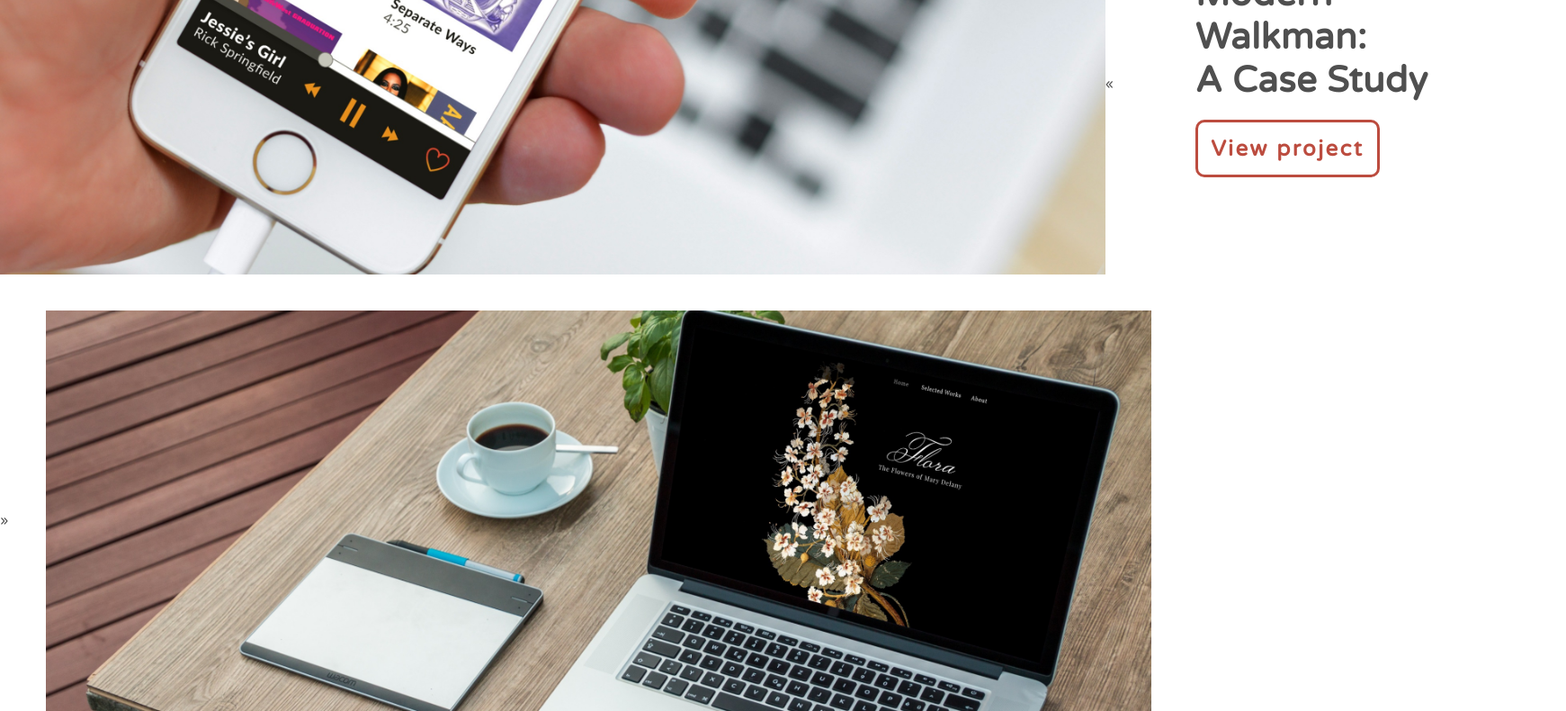
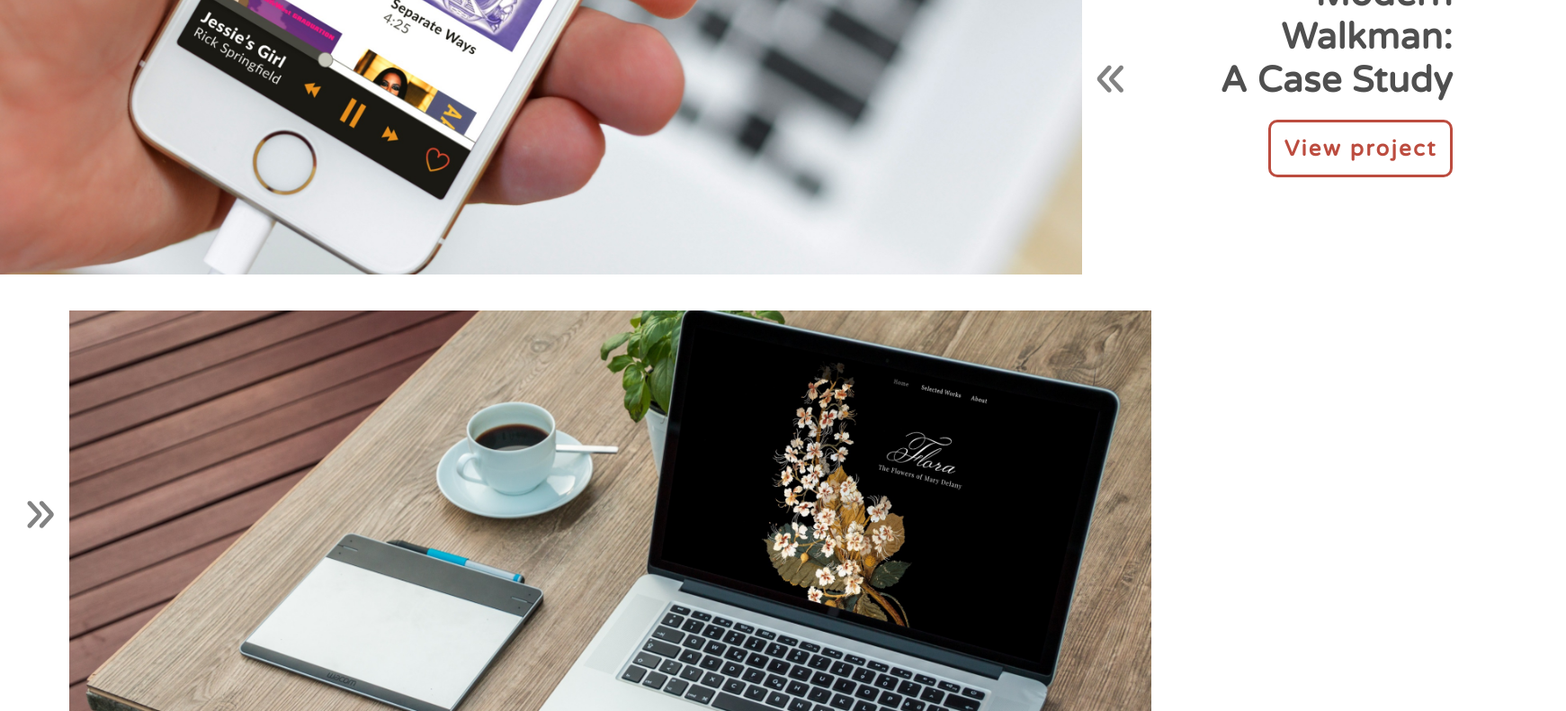
Before and after one commit to juliaxiamengzhu/portfolio, a plain HTML site: page index.html in a window 1280 px wide. Shown: the part 1389-2179 px from the top of the page at 90% size, 1741 px wide, since content can reach past the window. Drawn offline with nearby package versions, Linux system fonts and the light colour scheme.

Commit message:
changed file names in music_player file and fiddled with pull tabs in css tabs

```diff
--- a/index.html
+++ b/index.html
@@ -4,6 +4,7 @@
 	<link rel="stylesheet" href="styles.css">
 	<meta name="viewport" content="width=device-width, initial-scale=1.0">
 	<base target="_blank">
+	 <meta charset="UTF-8">
 </head>
 
 <body>
@@ -24,7 +25,7 @@
 		<div class = "splash">
 			<img src = "img/showpieces/frame4.jpg" alt = "Daily UI preview">
 			<div class = "right-link">
-				<div class = "right-pull">&#171;</div>
+				<div class = "right-pull"><h4>&#171;</h4></div>
 				<h2>Daily UI Selections and Other Pieces</h2>
 				<a href = "daily_ui.html">
 				<div class = "button">View pieces</div></a>
@@ -34,7 +35,7 @@
 		<div class = "splash">
 			<img src="img/showpieces/frame.jpg" alt="ABC Lab preview">
 			<div class = "left-link">
-				<div class = "left-pull">&#187;</div>
+				<div class = "left-pull"><h4>&#187;</h4></div>
 				<h2>ABC Lab: Usability <br>Through Design</h2>
 				<a href = "abc_labs.html">
 				<div class = "button">View project</div></a>
@@ -44,7 +45,7 @@
 		<div class = "splash">
 			<img src="img/showpieces/frame2.jpg" alt="Modern Walkman Preview">
 			<div class = "right-link">
-					<div class = "right-pull">&#171;</div>
+					<div class = "right-pull"><h4>&#171;</h4></div>
 				<h2>Modern Walkman: <br>A Case Study</h2>
 				<a href = "music_player.html">
 					<div class = "button">View project</div></a>
@@ -54,7 +55,7 @@
 		<div class = "splash">
 			<img src="img/showpieces/frame3.jpg" alt="Flora preview">
 			<div class = "left-link">
-					<div class = "left-pull">&#187;</div>
+					<div class = "left-pull"><h4>&#187;</h4></div>
 				<h2>The Flowers of <br>Mary Delaney</h2>
 				<a href = "mary_delaney.html">
 					<div class = "button">View project</div></a>
--- a/styles.css
+++ b/styles.css
@@ -264,7 +264,6 @@ img{
 	height: 100%;
 	display: flex;
 	flex-direction: column;
-	text-align: left;
 	padding: 100px;
 	position: absolute;
 	background-color: white;
@@ -281,7 +280,8 @@ img{
 }
 
 .left-link{
-	left: -90%;
+	left: -85%;
+	text-align: left;
 	grid-column: 1/span 2;
 	transition: left 0.5s ease-in-out;
 	-o-transition: left 0.5s ease-in-out;
@@ -290,13 +290,18 @@ img{
 	-webkit-transition: left 0.5s ease-in-out;
 }
 
-.left-link .left-pull{
+.splash .left-pull, .splash .right-pull{
 	position: absolute;
-  	top: 50%;
-  	right: 0;
+/*  	top: 43%;*/
   	width: 10%;
-  	height: 50%;
   	cursor: pointer;
+  	text-align: center;
+  	color: #828282;
+  	font-size: 4em;
+}
+
+.left-pull{
+  	right: 0.1em;
 }
 
 .left-link:hover{
@@ -304,7 +309,8 @@ img{
 }
 
 .right-link{
-	right: -90%;
+	right: -85%;
+	text-align: right;
 	grid-column: 4/span 2;
 	transition: right 0.5s ease-in-out;
 	-o-transition: right 0.5s ease-in-out;
@@ -313,20 +319,10 @@ img{
 	-webkit-transition: right 0.5s ease-in-out;
 }
 
-.right-link .right-pull{
-	position: absolute;
-  	top: 50%;
-  	left: 0;
-  	width: 10%;
-  	height: 50%;
-  	cursor: pointer;
-}
+.right-pull{
+  	left: 0.1em;
+  }
 
-/*.splash:hover .right-link{
-	right: 0px;
-}*/
 .splash .right-link:hover{
 	right: 0px;
 }
-
-@media {}
```
Also changed, not shown: music_player.html (+1 -1 lines).
